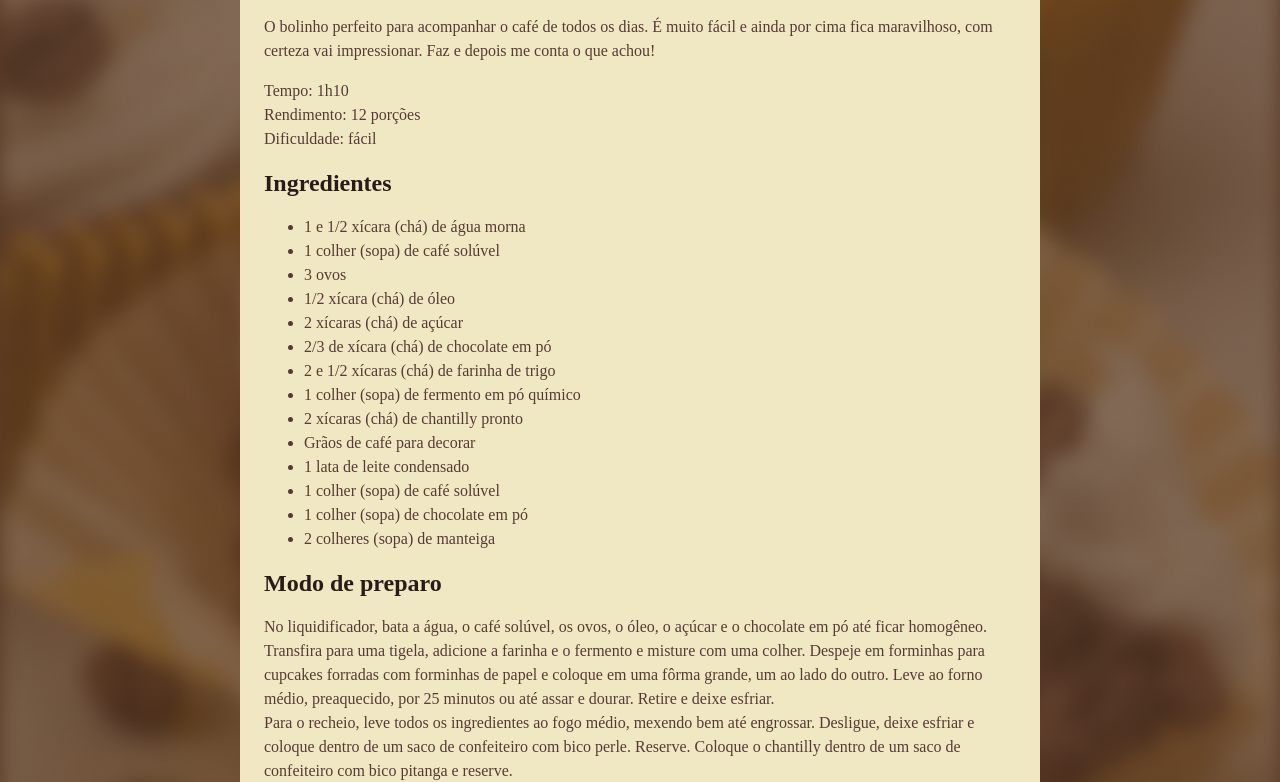
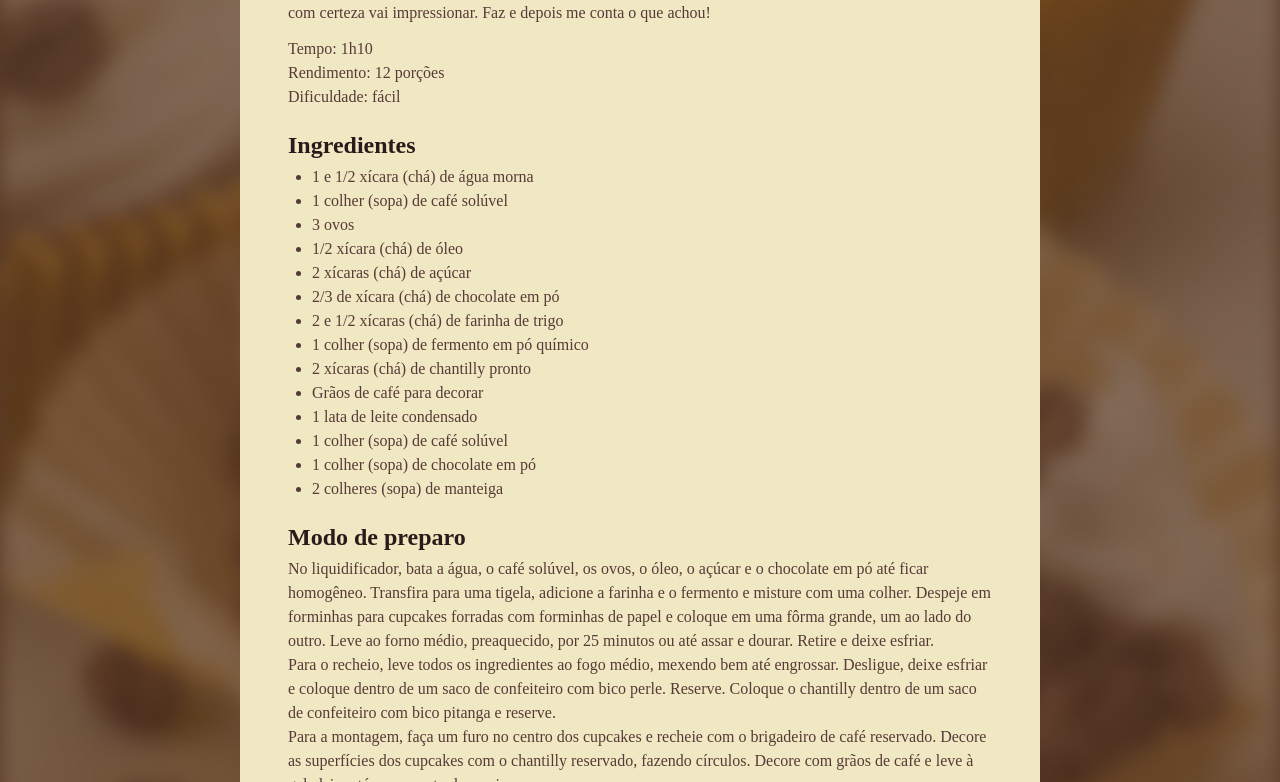
Before and after one commit to Jose6348/Projeto1_formacao_fullStack, a plain HTML site: page index.html in a window 1280 px wide. Shown: the part 586-1368 px from the top of the page. Drawn offline with Linux system fonts and the light colour scheme; a web font is replaced by a local one.

Commit message:
5 aula espacos

```diff
--- a/styles.css
+++ b/styles.css
@@ -1,3 +1,7 @@
+*{
+    margin: 0;
+    padding: 0;
+}
 :root{
     font-family: "Alice", serif;
     line-height: 150%;
@@ -7,7 +11,9 @@ body{
     background-image: url(assets/Página\ de\ receita\ \(1\).png);
     background-size: cover;
 }
-
+#about p + p{
+    margin-top: 12px;
+}
 #page{
     box-sizing: border-box;
     width: 800px;
@@ -17,13 +23,26 @@ body{
     border-radius: 24px;
     margin: 48px auto;
 }
-
+main
+{
+    padding: 24px;
+}
+section + section{
+    margin-top: 24px;
+}
 h1{
     line-height: 140%;
     font-size: 40px;
     color: #291B1A;
+    margin-bottom: 4px;
 }
+
 h2{
     font-size: 24px;
     color: #291B1A;
+    margin-bottom: 8px;
 }
+
+ul{
+    padding-left: 24px;
+}
```
